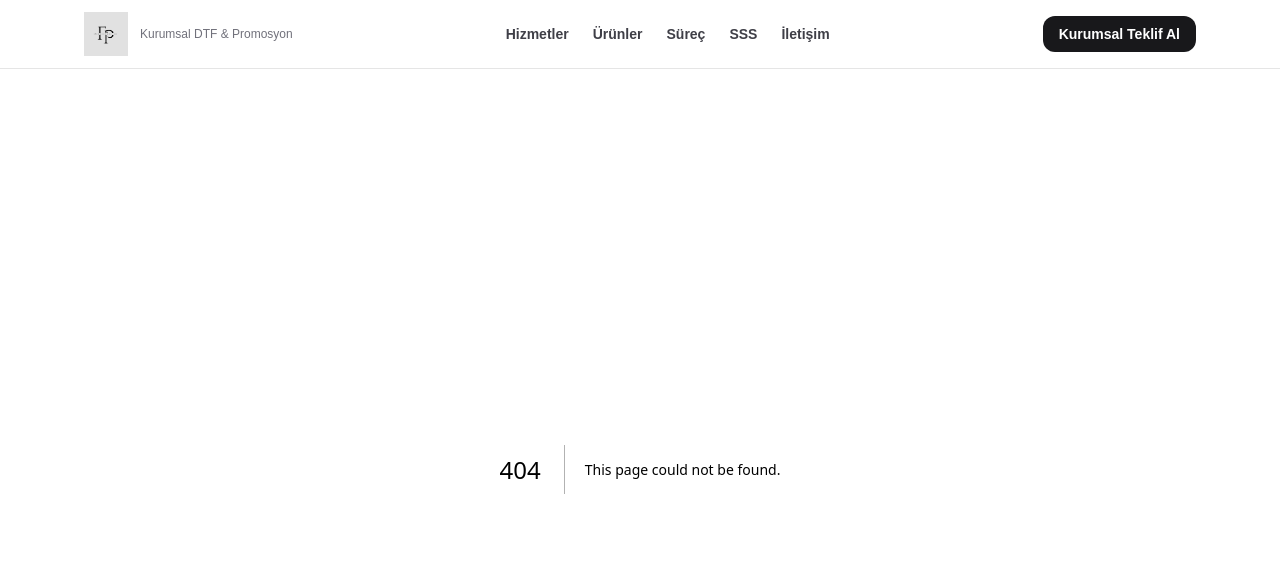
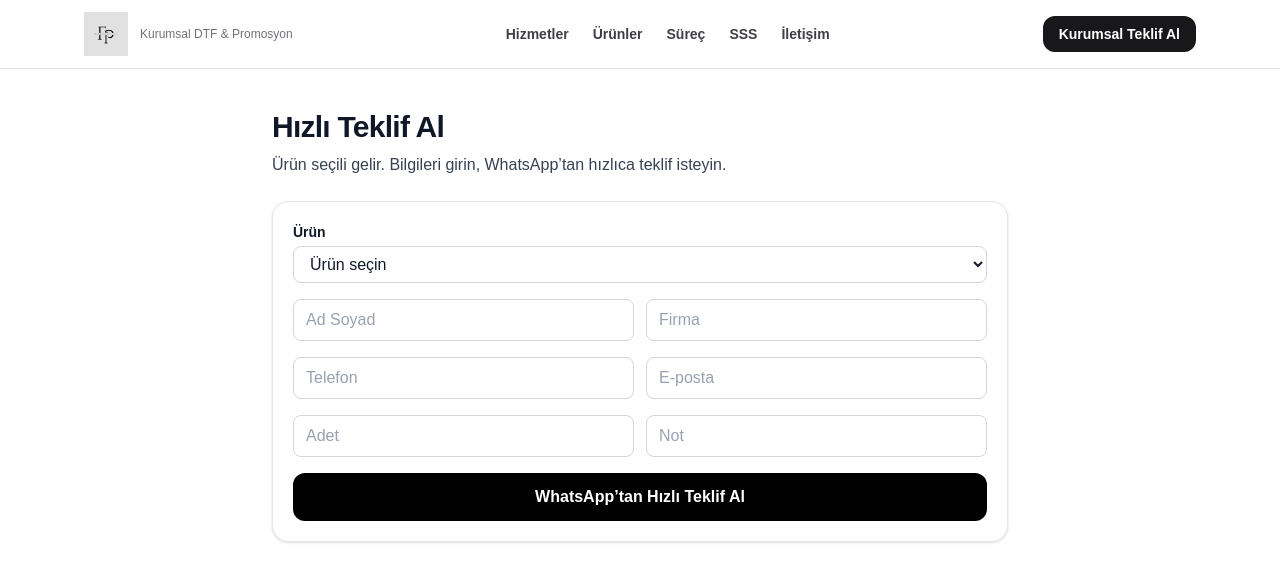
Before and after one commit to berkankocek1-dot/firmapromosyon, a Next.js app: page /teklif in a window 1280 px wide. Before the commit this address had no page. Shown: the top 582 px of the page. Built offline with nearby package versions, Linux system fonts and the light colour scheme.

Commit message:
Homepage readability fix + Quick Offer auto product selection + Conversion optimization update

```diff
--- a/app/page.tsx
+++ b/app/page.tsx
@@ -1,19 +1,24 @@
+"use client";
+
 import Link from "next/link";
 import Image from "next/image";
+import { useRouter } from "next/navigation";
 import { products } from "@/data/products";
 
 const WHATSAPP =
   "https://wa.me/90XXXXXXXXXX?text=Merhaba%2C%20DTF%20bask%C4%B1%20ve%20promosyon%20%C3%BCr%C3%BCnleri%20i%C3%A7in%20teklif%20almak%20istiyorum.";
 
 export default function Home() {
+  const router = useRouter();
+
   return (
-    <main className="min-h-screen bg-white">
+    <main className="min-h-screen bg-white text-gray-900">
       {/* HERO */}
       <section className="mx-auto grid max-w-6xl gap-10 px-5 py-12 md:grid-cols-2 md:items-center">
         <div>
-          <h1 className="text-4xl font-extrabold leading-tight md:text-5xl">
+          <h1 className="text-4xl font-extrabold leading-tight text-gray-900 md:text-5xl">
             DTF Baskı & Promosyon Ürün
-            <span className="block text-gray-600">
+            <span className="block text-gray-700">
               Hızlı üretim • Kurumsal toplu sipariş
             </span>
           </h1>
@@ -25,7 +30,7 @@ export default function Home() {
 
           <div className="mt-6 flex flex-wrap gap-3">
             <Link
-              href="/kurumsal-teklif-al"
+              href="/teklif"
               className="rounded-xl bg-black px-5 py-3 text-sm font-semibold text-white hover:opacity-90"
             >
               Kurumsal Teklif Al
@@ -34,7 +39,7 @@ export default function Home() {
             <a
               href={WHATSAPP}
               target="_blank"
-              className="rounded-xl border border-gray-300 px-5 py-3 text-sm font-semibold hover:border-gray-500"
+              className="rounded-xl border border-gray-300 bg-white px-5 py-3 text-sm font-semibold text-gray-900 hover:border-gray-500"
               rel="noreferrer"
             >
               WhatsApp’tan Yaz
@@ -42,22 +47,20 @@ export default function Home() {
 
             <Link
               href="/iletisim"
-              className="rounded-xl border border-gray-300 px-5 py-3 text-sm font-semibold hover:border-gray-500"
+              className="rounded-xl border border-gray-300 bg-white px-5 py-3 text-sm font-semibold text-gray-900 hover:border-gray-500"
             >
               İletişim
             </Link>
           </div>
 
-          <div className="mt-5 text-xs text-gray-500">
+          <div className="mt-5 text-xs text-gray-600">
             ⚠️ Yasal not: Bu site bilgilendirme amaçlıdır. Fiyatlar siparişe göre
             değişir.
           </div>
         </div>
 
         <div className="rounded-3xl border border-gray-200 bg-gray-50 p-6">
-          <div className="text-sm font-semibold text-gray-700">
-            Öne Çıkanlar
-          </div>
+          <div className="text-sm font-semibold text-gray-900">Öne Çıkanlar</div>
 
           <div className="mt-4 grid gap-3">
             <Feature
@@ -82,7 +85,7 @@ export default function Home() {
 
       {/* SECTIONS */}
       <section id="hizmetler" className="mx-auto max-w-6xl px-5 py-12">
-        <h2 className="text-2xl font-bold">Hizmetler</h2>
+        <h2 className="text-2xl font-extrabold text-gray-900">Hizmetler</h2>
         <div className="mt-6 grid gap-4 md:grid-cols-3">
           <Card
             title="DTF Transfer Baskı"
@@ -99,11 +102,13 @@ export default function Home() {
       {/* URUNLER (GERCEK VERI ILE) */}
       <section id="urunler" className="mx-auto max-w-6xl px-5 py-12">
         <div className="flex items-center justify-between">
-          <h2 className="text-2xl font-bold">Popüler Ürünler</h2>
+          <h2 className="text-2xl font-extrabold text-gray-900">
+            Popüler Ürünler
+          </h2>
 
           <Link
             href="/urunler"
-            className="text-sm font-semibold text-gray-700 hover:text-black"
+            className="text-sm font-semibold text-gray-800 hover:text-black"
           >
             Tümünü Gör →
           </Link>
@@ -126,16 +131,30 @@ export default function Home() {
               </div>
 
               <div className="mt-4">
-                <div className="text-xs font-semibold text-gray-500">
+                <div className="text-xs font-semibold text-gray-700">
                   {p.category}
                 </div>
                 <div className="mt-1 text-lg font-bold text-gray-900">
                   {p.title}
                 </div>
-                <div className="mt-2 text-sm text-gray-600">{p.shortDesc}</div>
+                <div className="mt-2 text-sm text-gray-700">{p.shortDesc}</div>
 
-                <div className="mt-4 inline-block rounded-full bg-black px-4 py-1 text-xs font-semibold text-white">
-                  Min. {p.minOrder} adet
+                <div className="mt-4 flex items-center justify-between gap-2">
+                  <div className="inline-block rounded-full bg-black px-4 py-1 text-xs font-semibold text-white">
+                    Min. {p.minOrder} adet
+                  </div>
+
+                  {/* ✅ HIZLI TEKLIF BUTONU */}
+                  <button
+                    type="button"
+                    onClick={(e) => {
+                      e.preventDefault();
+                      router.push(`/teklif?urun=${p.slug}`);
+                    }}
+                    className="rounded-full border border-gray-300 bg-white px-3 py-1 text-xs font-semibold text-gray-900 hover:border-gray-500"
+                  >
+                    Hızlı Teklif
+                  </button>
                 </div>
               </div>
             </Link>
@@ -144,7 +163,7 @@ export default function Home() {
       </section>
 
       <section id="surec" className="mx-auto max-w-6xl px-5 py-12">
-        <h2 className="text-2xl font-bold">Sipariş Süreci</h2>
+        <h2 className="text-2xl font-extrabold text-gray-900">Sipariş Süreci</h2>
         <div className="mt-6 grid gap-4 md:grid-cols-3">
           <Step n="1" title="Tasarım Gönder" text="WhatsApp veya form ile dosyanı ilet." />
           <Step n="2" title="Onay & Fiyat" text="Ölçü/adet/baskıya göre fiyatı netleştirelim." />
@@ -153,7 +172,7 @@ export default function Home() {
       </section>
 
       <section id="sss" className="mx-auto max-w-6xl px-5 py-12">
-        <h2 className="text-2xl font-bold">Sık Sorulanlar</h2>
+        <h2 className="text-2xl font-extrabold text-gray-900">Sık Sorulanlar</h2>
         <div className="mt-6 space-y-3">
           <Faq
             q="Minimum adet var mı?"
@@ -171,7 +190,7 @@ export default function Home() {
       </section>
 
       <footer className="border-t border-gray-200">
-        <div className="mx-auto max-w-6xl px-5 py-8 text-sm text-gray-600">
+        <div className="mx-auto max-w-6xl px-5 py-8 text-sm text-gray-700">
           © {new Date().getFullYear()} FirmaPromosyon • firmapromosyon.com
         </div>
       </footer>
@@ -182,8 +201,8 @@ export default function Home() {
 function Feature({ title, text }: { title: string; text: string }) {
   return (
     <div className="rounded-2xl border border-gray-200 bg-white p-4">
-      <div className="font-semibold">{title}</div>
-      <div className="mt-1 text-sm text-gray-600">{text}</div>
+      <div className="font-semibold text-gray-900">{title}</div>
+      <div className="mt-1 text-sm text-gray-700">{text}</div>
     </div>
   );
 }
@@ -191,8 +210,8 @@ function Feature({ title, text }: { title: string; text: string }) {
 function Card({ title, text }: { title: string; text: string }) {
   return (
     <div className="rounded-2xl border border-gray-200 bg-white p-5">
-      <div className="font-semibold">{title}</div>
-      <div className="mt-2 text-sm text-gray-600">{text}</div>
+      <div className="font-semibold text-gray-900">{title}</div>
+      <div className="mt-2 text-sm text-gray-700">{text}</div>
     </div>
   );
 }
@@ -203,8 +222,8 @@ function Step({ n, title, text }: { n: string; title: string; text: string }) {
       <div className="inline-flex h-8 w-8 items-center justify-center rounded-full bg-black text-sm font-bold text-white">
         {n}
       </div>
-      <div className="mt-3 font-semibold">{title}</div>
-      <div className="mt-2 text-sm text-gray-600">{text}</div>
+      <div className="mt-3 font-semibold text-gray-900">{title}</div>
+      <div className="mt-2 text-sm text-gray-700">{text}</div>
     </div>
   );
 }
@@ -212,8 +231,10 @@ function Step({ n, title, text }: { n: string; title: string; text: string }) {
 function Faq({ q, a }: { q: string; a: string }) {
   return (
     <details className="rounded-2xl border border-gray-200 bg-white p-4">
-      <summary className="cursor-pointer font-semibold">{q}</summary>
-      <div className="mt-2 text-sm text-gray-600">{a}</div>
+      <summary className="cursor-pointer font-semibold text-gray-900">
+        {q}
+      </summary>
+      <div className="mt-2 text-sm text-gray-700">{a}</div>
     </details>
   );
 }
--- /dev/null
+++ b/app/teklif/OfferForm.tsx
@@ -0,0 +1,157 @@
+"use client";
+
+import { useEffect, useMemo, useState } from "react";
+import { useSearchParams } from "next/navigation";
+import type { Product } from "@/data/products";
+
+const WHATSAPP_PHONE = "90XXXXXXXXXX"; // kendi numaran
+const wa = (text: string) =>
+  `https://wa.me/${WHATSAPP_PHONE}?text=${encodeURIComponent(text)}`;
+
+export default function OfferForm({ products }: { products: Product[] }) {
+  const searchParams = useSearchParams();
+
+  const [productSlug, setProductSlug] = useState<string>("");
+
+  const [fullName, setFullName] = useState("");
+  const [company, setCompany] = useState("");
+  const [phone, setPhone] = useState("");
+  const [email, setEmail] = useState("");
+  const [qty, setQty] = useState("");
+  const [note, setNote] = useState("");
+
+  // Query'den urun slug al
+  const urunFromQuery = (searchParams.get("urun") || "")
+    .toString()
+    .trim()
+    .toLowerCase();
+
+  useEffect(() => {
+    if (!urunFromQuery) return;
+    const exists = products.some((p) => p.slug === urunFromQuery);
+    if (exists) setProductSlug(urunFromQuery);
+  }, [urunFromQuery, products]);
+
+  const selectedProduct = useMemo(
+    () => products.find((p) => p.slug === productSlug),
+    [products, productSlug]
+  );
+
+  const lockProduct = Boolean(urunFromQuery) && productSlug === urunFromQuery;
+
+  function handleSubmit(e: React.FormEvent) {
+    e.preventDefault();
+
+    const msg = `
+Merhaba, hızlı teklif almak istiyorum.
+
+Ürün: ${selectedProduct?.title || "-"}
+Kategori: ${selectedProduct?.category || "-"}
+Minimum Sipariş: ${selectedProduct?.minOrder || "-"}
+Adet: ${qty}
+Firma: ${company}
+Not: ${note}
+
+Ad Soyad: ${fullName}
+Telefon: ${phone}
+E-posta: ${email}
+`.trim();
+
+    window.open(wa(msg), "_blank", "noopener,noreferrer");
+  }
+
+  const fieldClass =
+    "rounded-lg border border-gray-300 bg-white px-3 py-2 text-gray-900 placeholder:text-gray-400 focus:border-black focus:outline-none focus:ring-2 focus:ring-black/10";
+
+  const selectClass =
+    "mt-1 w-full rounded-lg border border-gray-300 bg-white px-3 py-2 text-gray-900 focus:border-black focus:outline-none focus:ring-2 focus:ring-black/10 disabled:bg-gray-100";
+
+  return (
+    <form onSubmit={handleSubmit} className="space-y-4 text-gray-900">
+      <div>
+        <label className="block text-sm font-semibold text-gray-900">
+          Ürün
+        </label>
+
+        <select
+          className={selectClass}
+          value={productSlug}
+          onChange={(e) => setProductSlug(e.target.value)}
+          disabled={lockProduct}
+          required
+        >
+          <option value="" disabled>
+            Ürün seçin
+          </option>
+          {products.map((p) => (
+            <option key={p.slug} value={p.slug}>
+              {p.title}
+            </option>
+          ))}
+        </select>
+
+        {lockProduct && (
+          <p className="mt-1 text-xs font-medium text-gray-700">
+            Ürün otomatik seçildi.
+          </p>
+        )}
+      </div>
+
+      <div className="grid gap-3 md:grid-cols-2">
+        <input
+          className={fieldClass}
+          placeholder="Ad Soyad"
+          value={fullName}
+          onChange={(e) => setFullName(e.target.value)}
+          required
+        />
+        <input
+          className={fieldClass}
+          placeholder="Firma"
+          value={company}
+          onChange={(e) => setCompany(e.target.value)}
+        />
+      </div>
+
+      <div className="grid gap-3 md:grid-cols-2">
+        <input
+          className={fieldClass}
+          placeholder="Telefon"
+          value={phone}
+          onChange={(e) => setPhone(e.target.value)}
+          required
+        />
+        <input
+          type="email"
+          className={fieldClass}
+          placeholder="E-posta"
+          value={email}
+          onChange={(e) => setEmail(e.target.value)}
+          required
+        />
+      </div>
+
+      <div className="grid gap-3 md:grid-cols-2">
+        <input
+          className={fieldClass}
+          placeholder="Adet"
+          value={qty}
+          onChange={(e) => setQty(e.target.value)}
+        />
+        <input
+          className={fieldClass}
+          placeholder="Not"
+          value={note}
+          onChange={(e) => setNote(e.target.value)}
+        />
+      </div>
+
+      <button
+        type="submit"
+        className="w-full rounded-xl bg-black px-4 py-3 font-semibold text-white hover:opacity-90"
+      >
+        WhatsApp’tan Hızlı Teklif Al
+      </button>
+    </form>
+  );
+}
--- /dev/null
+++ b/app/teklif/page.tsx
@@ -0,0 +1,22 @@
+import { products } from "@/data/products";
+import OfferForm from "./OfferForm";
+
+export default function TeklifPage() {
+  return (
+    <main className="min-h-screen bg-white text-gray-900">
+      <div className="mx-auto max-w-3xl px-4 py-10">
+        <h1 className="text-3xl font-extrabold tracking-tight text-gray-900">
+          Hızlı Teklif Al
+        </h1>
+
+        <p className="mt-2 text-base text-gray-700">
+          Ürün seçili gelir. Bilgileri girin, WhatsApp’tan hızlıca teklif isteyin.
+        </p>
+
+        <div className="mt-6 rounded-2xl border border-gray-200 bg-white p-5 shadow-sm">
+          <OfferForm products={products} />
+        </div>
+      </div>
+    </main>
+  );
+}
```
